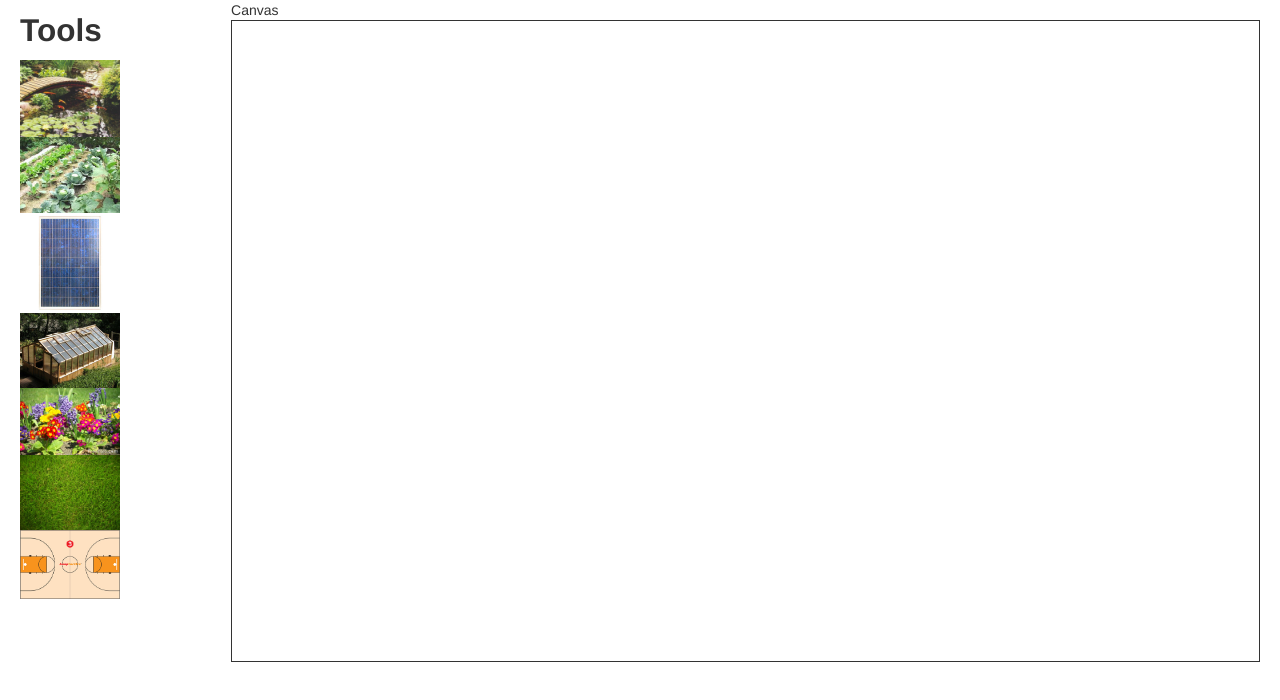
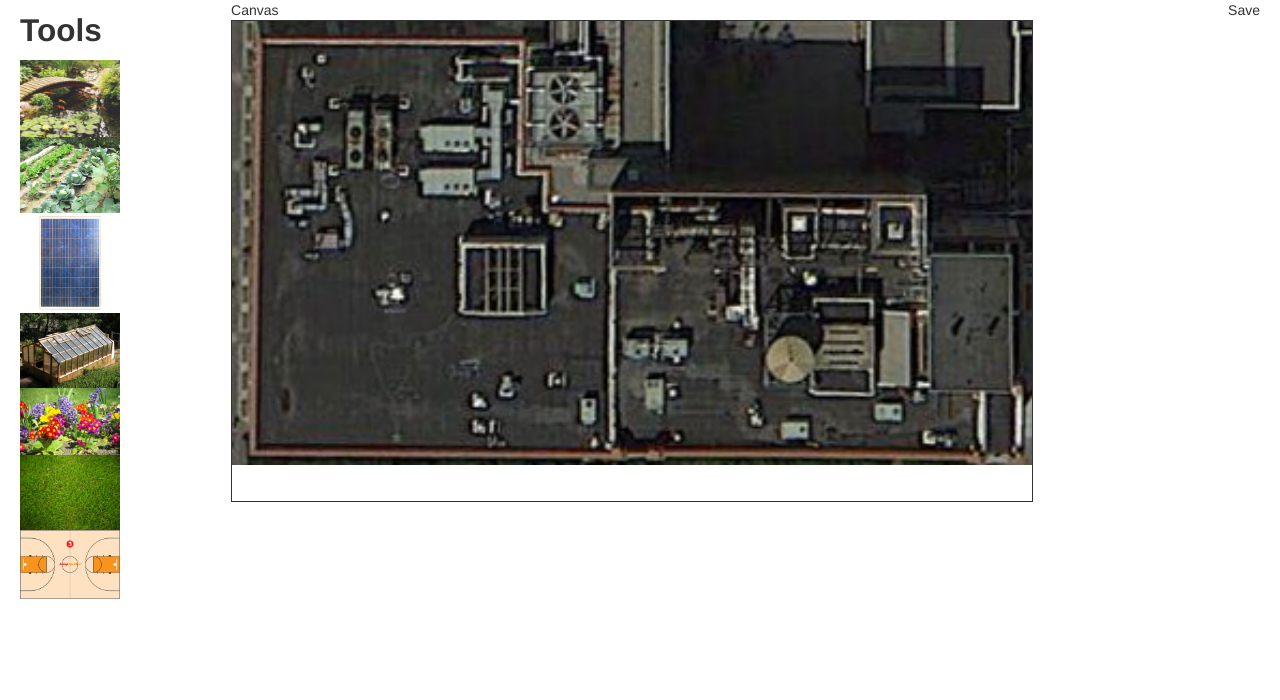
Before and after one commit to panda01/NYURoofConservation, a plain HTML site: page index.html in a window 1280 px wide. Drawn offline with Linux system fonts and the light colour scheme.

Commit message:
asfsafasfa

```diff
--- a/css/style.css
+++ b/css/style.css
@@ -7,8 +7,9 @@
 
 #canvas
 {
-    height: 80%;
+    height: 60%;
     border: 1px solid #333;
+    width: 800px;
 }
 .draggable
 {
--- a/index.html
+++ b/index.html
@@ -25,7 +25,11 @@
                     </div>
                     <div class="span10">
                         Canvas
+                        <div class="fright" id="save">
+                            Save
+                        </div>
                         <div id="canvas" class="droppable">
+                            <img src="imgs/rooftop.jpg" width="800px" />
                         </div>
                     </div>
                 </div>
```
Also changed, not shown: imgs/rooftop.jpg (added).
